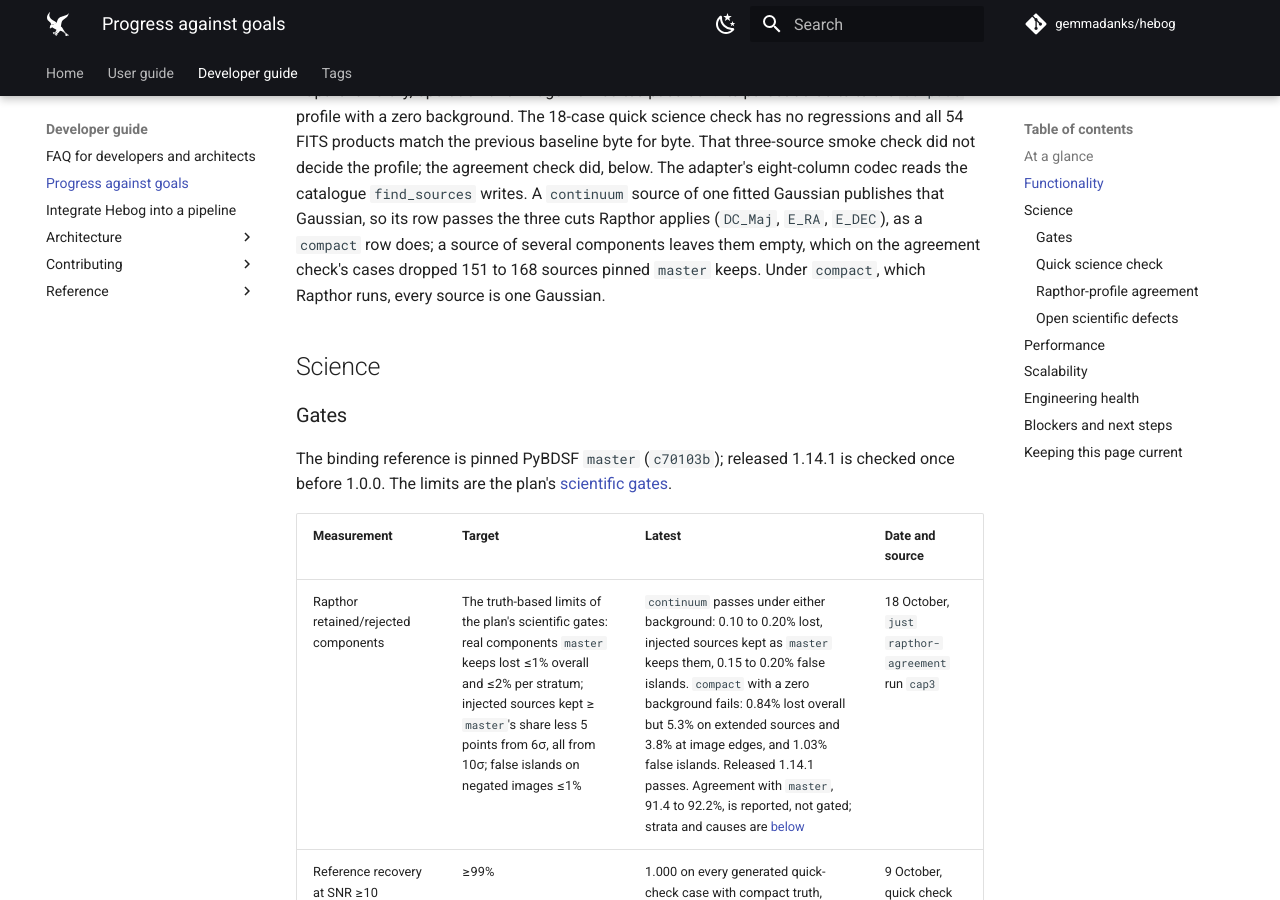
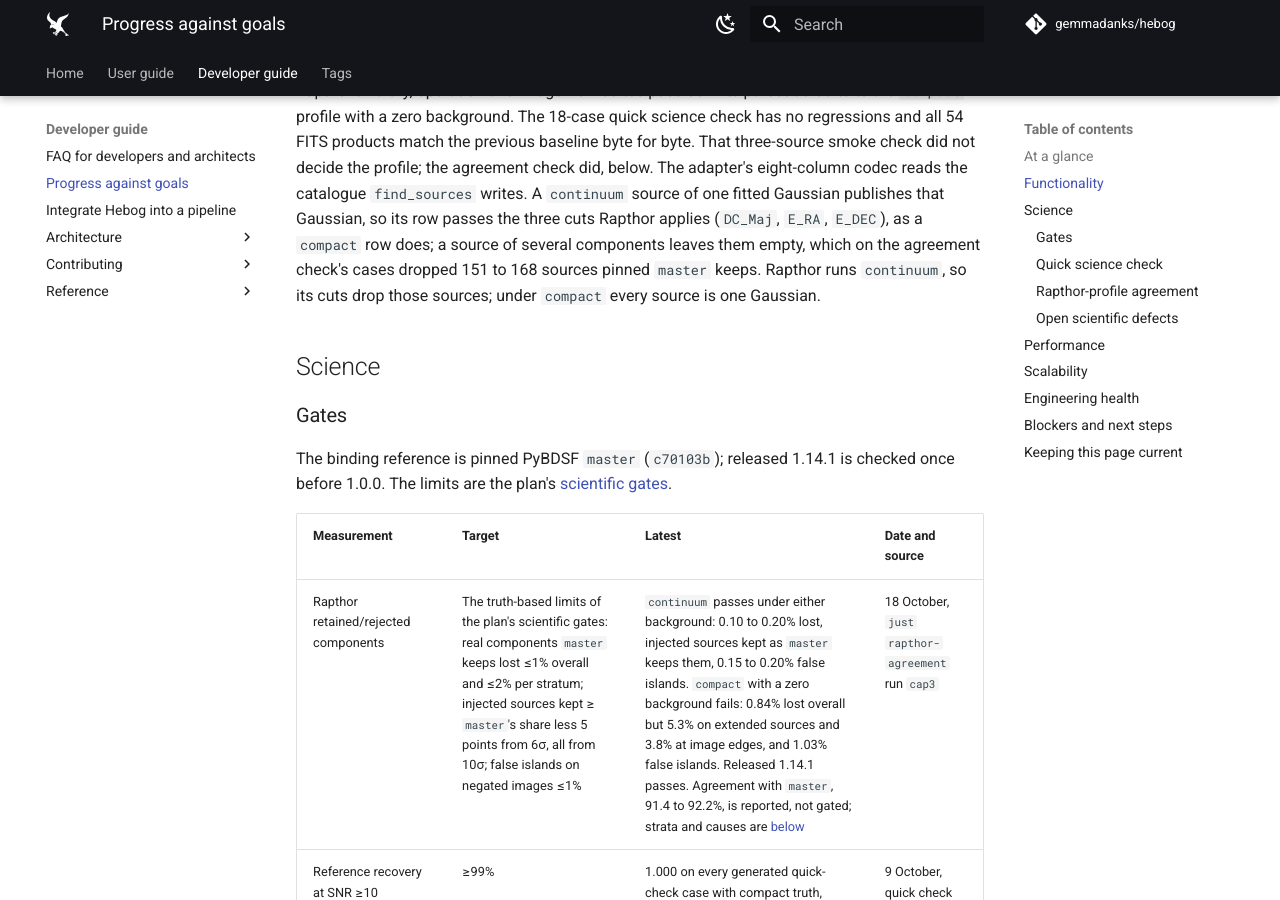
Before and after one commit to gemmadanks/hebog, an MkDocs documentation site: the page built from docs/reference/progress-against-goals.md, in a window 1280 px wide and 900 px high, scrolled down 4274 px. Built offline with MkDocs 1.6.1 and Material for MkDocs 9.7.7, drawn with Linux system fonts in a browser that asks for light colours; comment, search, counter and statistics services are not loaded.

Commit message:
docs: say Rapthor's cuts drop multi-component continuum sources
Rapthor now runs the continuum profile, so the catalogue note that it ran compact, where every source is one Gaussian, was stale. Checked: just pre-commit passes.

```diff
--- a/docs/reference/progress-against-goals.md
+++ b/docs/reference/progress-against-goals.md
@@ -64,8 +64,8 @@ writes. A
 row passes the three cuts Rapthor applies (`DC_Maj`, `E_RA`, `E_DEC`), as a
 `compact` row does; a source of several components leaves them empty,
 which on the agreement check's cases dropped 151 to 168 sources pinned `master`
-keeps. Under
-`compact`, which Rapthor runs, every source is one Gaussian.
+keeps. Rapthor runs `continuum`, so its cuts drop those sources; under
+`compact` every source is one Gaussian.
 
 ## Science
 
```
